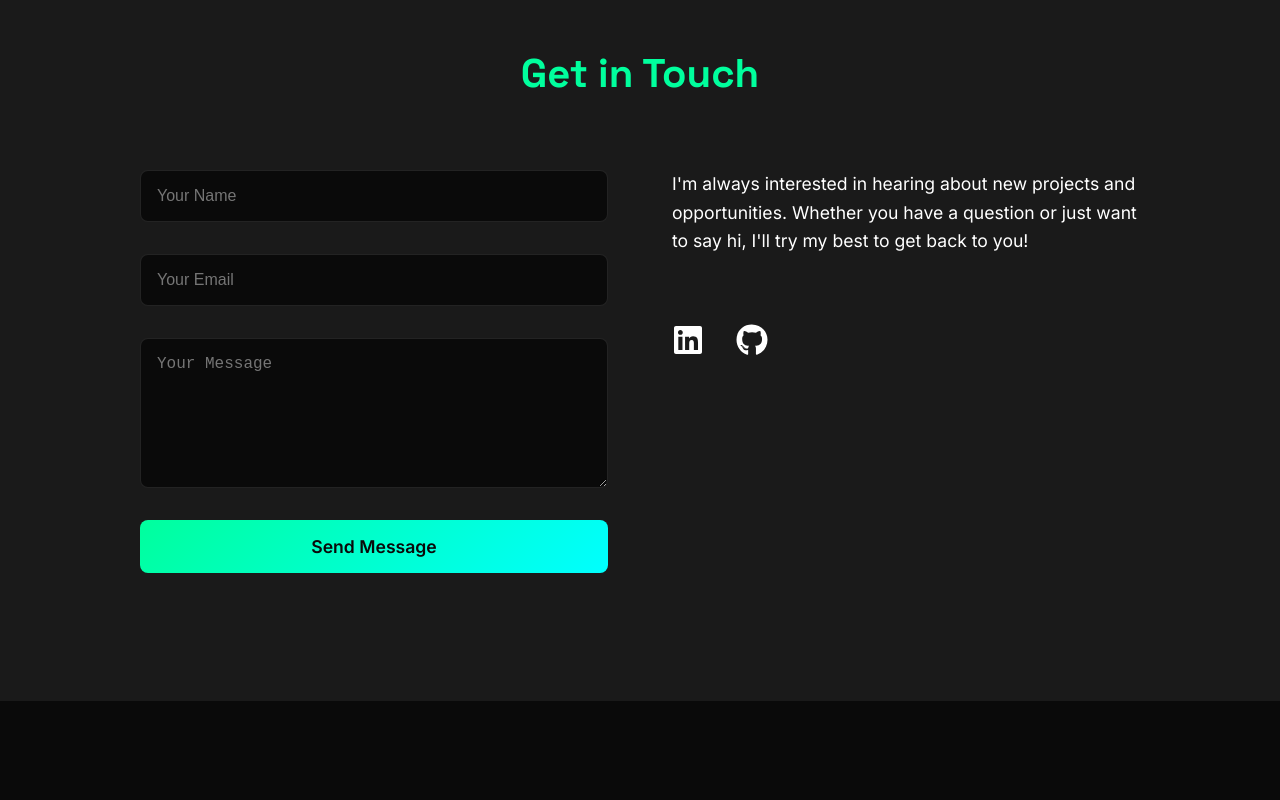
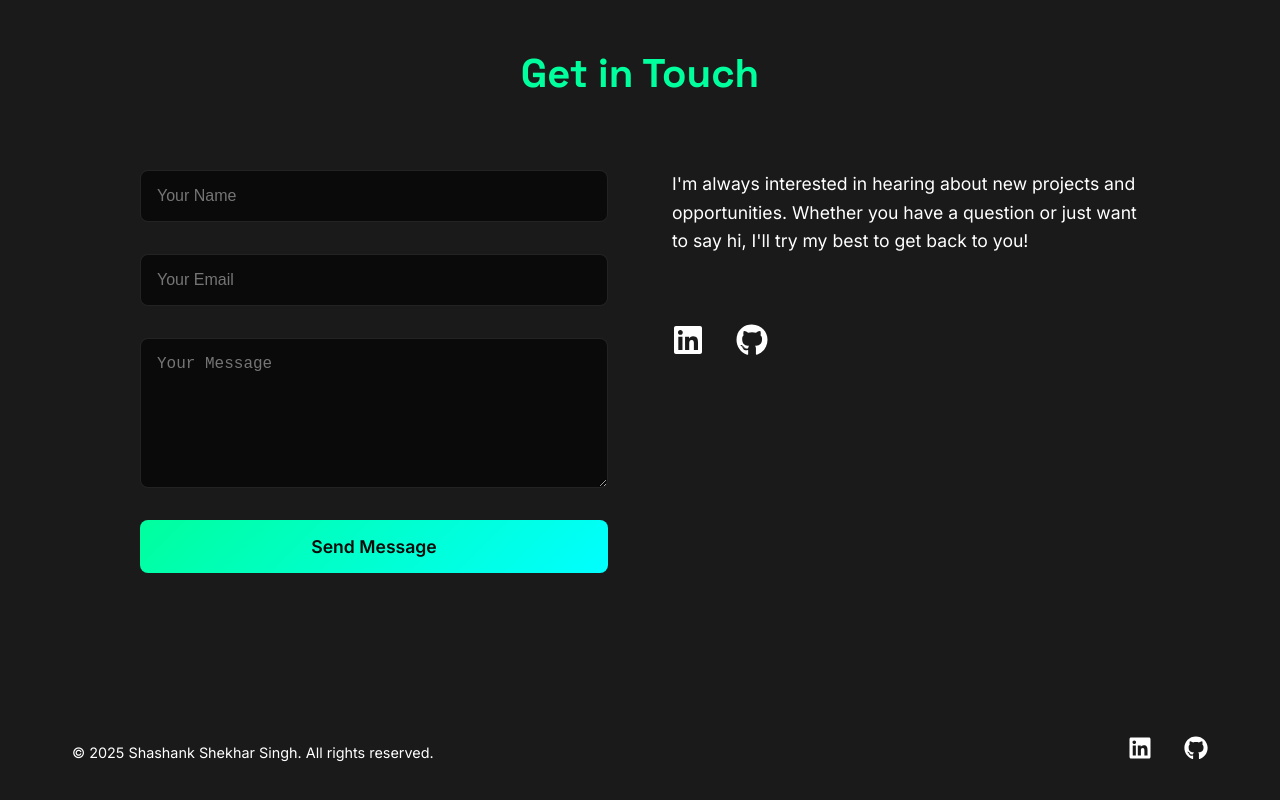
Before and after one commit to shashank1227/shashank-portfolio, a React (Create React App) app: page / in a window 1280 px wide. Shown: the part 4746-5546 px from the top of the page. Before the commit the page ends 5447 px from the top, so only its background shows below. Built offline with nearby package versions, Linux system fonts and the light colour scheme.

Commit message:
Added Footer component with social links and copyright

```diff
--- a/src/App.tsx
+++ b/src/App.tsx
@@ -7,10 +7,14 @@ import Experience from './components/Experience';
 import Projects from './components/Projects';
 import Certifications from './components/Certifications';
 import Contact from './components/Contact';
+import Footer from './components/Footer';
 import GlobalStyle from './styles/GlobalStyle';
 import { theme } from './styles/theme';
 
 const AppContainer = styled.div`
+  min-height: 100vh;
+  display: flex;
+  flex-direction: column;
   background: ${({ theme }) => theme.colors.background};
   color: ${({ theme }) => theme.colors.text};
 `;
@@ -26,6 +30,7 @@ const App: React.FC = () => {
         <Projects />
         <Certifications />
         <Contact />
+        <Footer />
       </AppContainer>
     </ThemeProvider>
   );
--- /dev/null
+++ b/src/components/Footer.tsx
@@ -0,0 +1,80 @@
+import React from 'react';
+import styled from 'styled-components';
+import { motion } from 'framer-motion';
+import { FaGithub, FaLinkedin } from 'react-icons/fa';
+
+const FooterSection = styled.footer`
+  background: ${({ theme }) => theme.colors.card};
+  padding: ${({ theme }) => theme.spacing.md} 0;
+  margin-top: auto;
+`;
+
+const FooterContent = styled.div`
+  max-width: 1200px;
+  margin: 0 auto;
+  padding: 0 ${({ theme }) => theme.spacing.md};
+  display: flex;
+  justify-content: space-between;
+  align-items: center;
+  flex-wrap: wrap;
+  gap: ${({ theme }) => theme.spacing.sm};
+
+  @media (max-width: ${({ theme }) => theme.breakpoints.mobile}) {
+    flex-direction: column;
+    text-align: center;
+  }
+`;
+
+const Copyright = styled.p`
+  color: ${({ theme }) => theme.colors.text};
+  font-size: 0.9rem;
+`;
+
+const SocialLinks = styled.div`
+  display: flex;
+  gap: ${({ theme }) => theme.spacing.md};
+`;
+
+const SocialLink = styled(motion.a)`
+  color: ${({ theme }) => theme.colors.text};
+  font-size: 1.5rem;
+  transition: color 0.3s ease;
+
+  &:hover {
+    color: ${({ theme }) => theme.colors.primary};
+  }
+`;
+
+const Footer: React.FC = () => {
+  const currentYear = new Date().getFullYear();
+
+  return (
+    <FooterSection>
+      <FooterContent>
+        <Copyright>
+          © {currentYear} Shashank Shekhar Singh. All rights reserved.
+        </Copyright>
+        <SocialLinks>
+          <SocialLink
+            href="https://linkedin.com/in/shashesi/"
+            target="_blank"
+            rel="noopener noreferrer"
+            whileHover={{ y: -3 }}
+          >
+            <FaLinkedin />
+          </SocialLink>
+          <SocialLink
+            href="https://github.com/shashank1227"
+            target="_blank"
+            rel="noopener noreferrer"
+            whileHover={{ y: -3 }}
+          >
+            <FaGithub />
+          </SocialLink>
+        </SocialLinks>
+      </FooterContent>
+    </FooterSection>
+  );
+};
+
+export default Footer;
```
